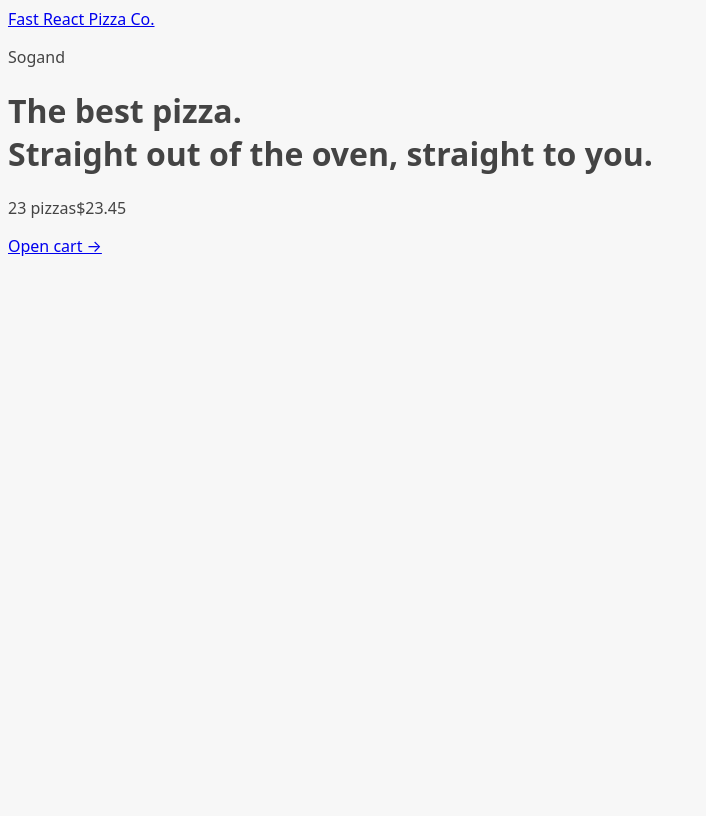
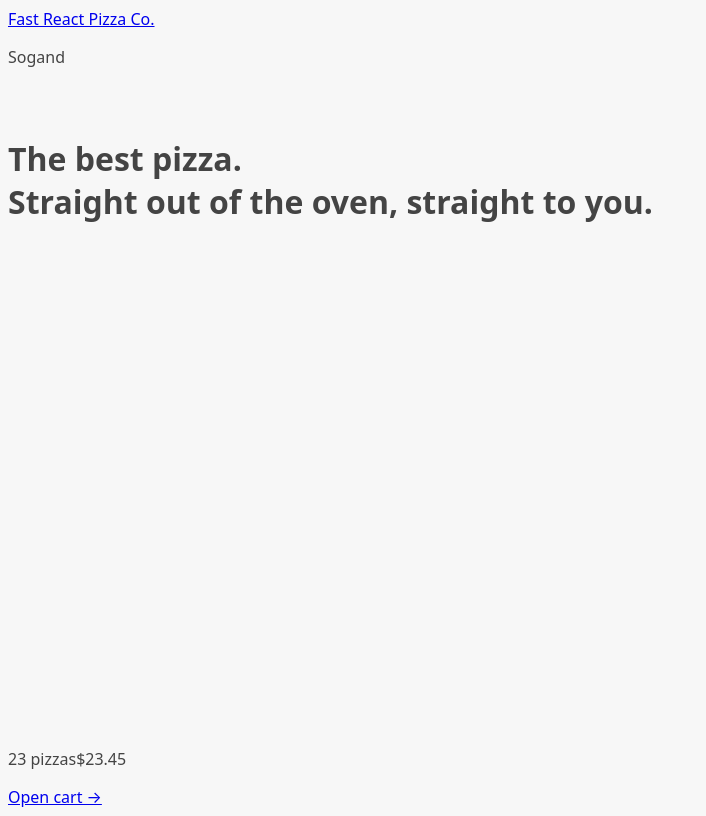
Before and after one commit to Sogand-mohamadiPour/fast-react-pizza, a React (Vite) app: page / in a window 1280 px wide. Shown: the whole page, without its empty margins (0-706 px from the left). Built offline with nearby package versions, Linux system fonts and the light colour scheme.

Commit message:
adding loading

```diff
--- a/src/ui/AppLayout.jsx
+++ b/src/ui/AppLayout.jsx
@@ -1,10 +1,16 @@
-import { Outlet } from "react-router-dom"
+import { Outlet, useNavigation } from "react-router-dom"
 import CartOverview from "../features/cart/CartOverview"
 import Header from "./Header"
+import Loader from "./Loader";
 
 function AppLayout() {
+  const navigation = useNavigation();
+  const isLoading = navigation.state === "loading";
+
   return (
-    <div>
+    <div className="layout">
+      {isLoading && <Loader /> }
+
       <Header />
 
       <main>
--- /dev/null
+++ b/src/ui/Loader.jsx
@@ -0,0 +1,9 @@
+function Loader() {
+  return (
+    <div className="loader">
+
+    </div>
+  )
+}
+
+export default Loader
```
